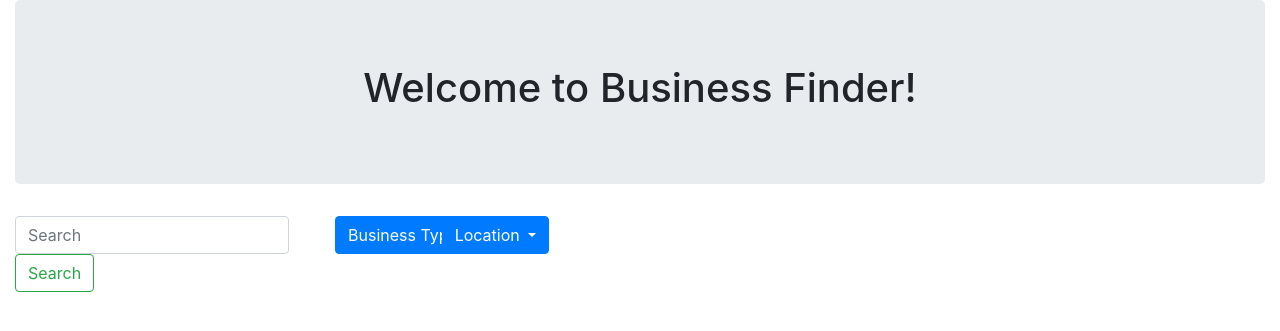
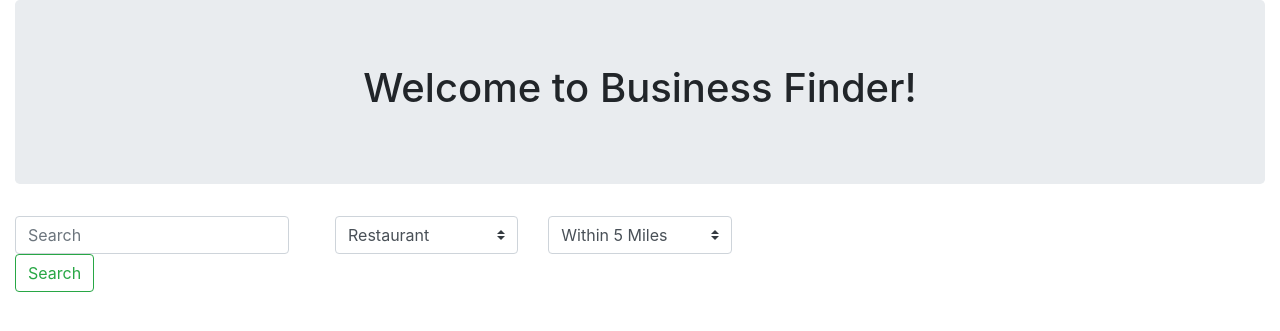
Before and after one commit to SteliosPapoutsakis/BusinessFinder, a Django app: page /find_business/ in a window 1280 px wide. Shown: the top 331 px of the page. Run offline with Django 3.2, Linux system fonts and the light colour scheme; some libraries are stand-ins or nearby versions.

Commit message:
Changed drop downs to selectors

```diff
--- a/BusinessFinder/find_business/templates/find_business/index.html
+++ b/BusinessFinder/find_business/templates/find_business/index.html
@@ -29,33 +29,25 @@
           </form>
         </div>
 
-        <div class="col-lg-1" >
-          <div class="dropdown">
-            <button class="btn btn-primary dropdown-toggle" type="button" data-toggle="dropdown">Business Type
-              <span class="caret"></span></button>
-              <ul class="dropdown-menu">
-                <li><a href="#">Restaurant</a></li>
-                <li><a href="#">Recreation</a></li>
-                <li><a href="#">Goods</a></li>
-              </ul>
-          </div>
+        <div class="col-lg-2" >
+          <select class="custom-select">
+            <option value="RESTAURANT">Restaurant</option>
+            <option value="RECREATION">Recreation</option>
+            <option value="GOODS">Goods</option>
+          </select>
         </div>
 
-        <div class="col-lg-8" >
-          <div class="dropdown">
-            <button class="btn btn-primary dropdown-toggle" type="button" data-toggle="dropdown">Location
-              <span class="caret"></span></button>
-              <ul class="dropdown-menu">
-                <li><a href="#">Within 5 miles</a></li>
-                <li><a href="#">Within 10 miles</a></li>
-                <li><a href="#">Within 15 miles</a></li>
-              </ul>
-          </div>
-        </div>
+        <div class="col-lg-2" >
+          <select class="custom-select">
+            <option value="Within5">Within 5 Miles</option>
+            <option value="Within10">Within 10 Miles</option>
+            <option value="Within15">Within 15 Miles</option>
+          </select>
+      </div>
     </div>
 
+
     </div>
-
 
     <script src="https://code.jquery.com/jquery-3.2.1.slim.min.js" integrity="sha384-KJ3o2DKtIkvYIK3UENzmM7KCkRr/rE9/Qpg6aAZGJwFDMVNA/GpGFF93hXpG5KkN" crossorigin="anonymous"></script>
     <script src="https://cdnjs.cloudflare.com/ajax/libs/popper.js/1.11.0/umd/popper.min.js" integrity="sha384-b/U6ypiBEHpOf/4+1nzFpr53nxSS+GLCkfwBdFNTxtclqqenISfwAzpKaMNFNmj4" crossorigin="anonymous"></script>
--- a/BusinessFinder/find_business/views.py
+++ b/BusinessFinder/find_business/views.py
@@ -3,6 +3,7 @@ from django.shortcuts import render
 from django.http import HttpResponse, JsonResponse, Http404
 from django.template import loader
 
+from .models import CompanyTypes, Company, Activity
 
 
 def index(request):
```
